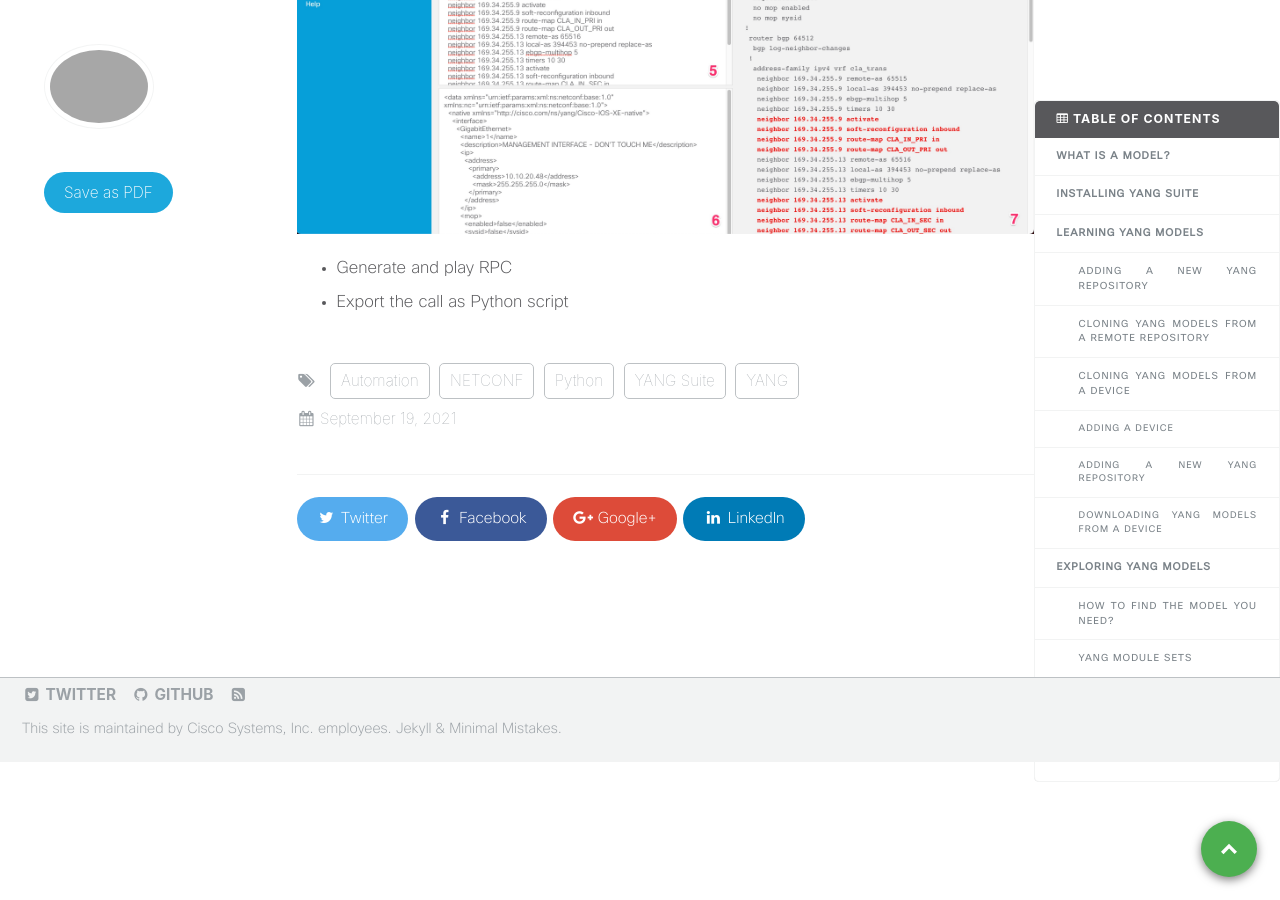
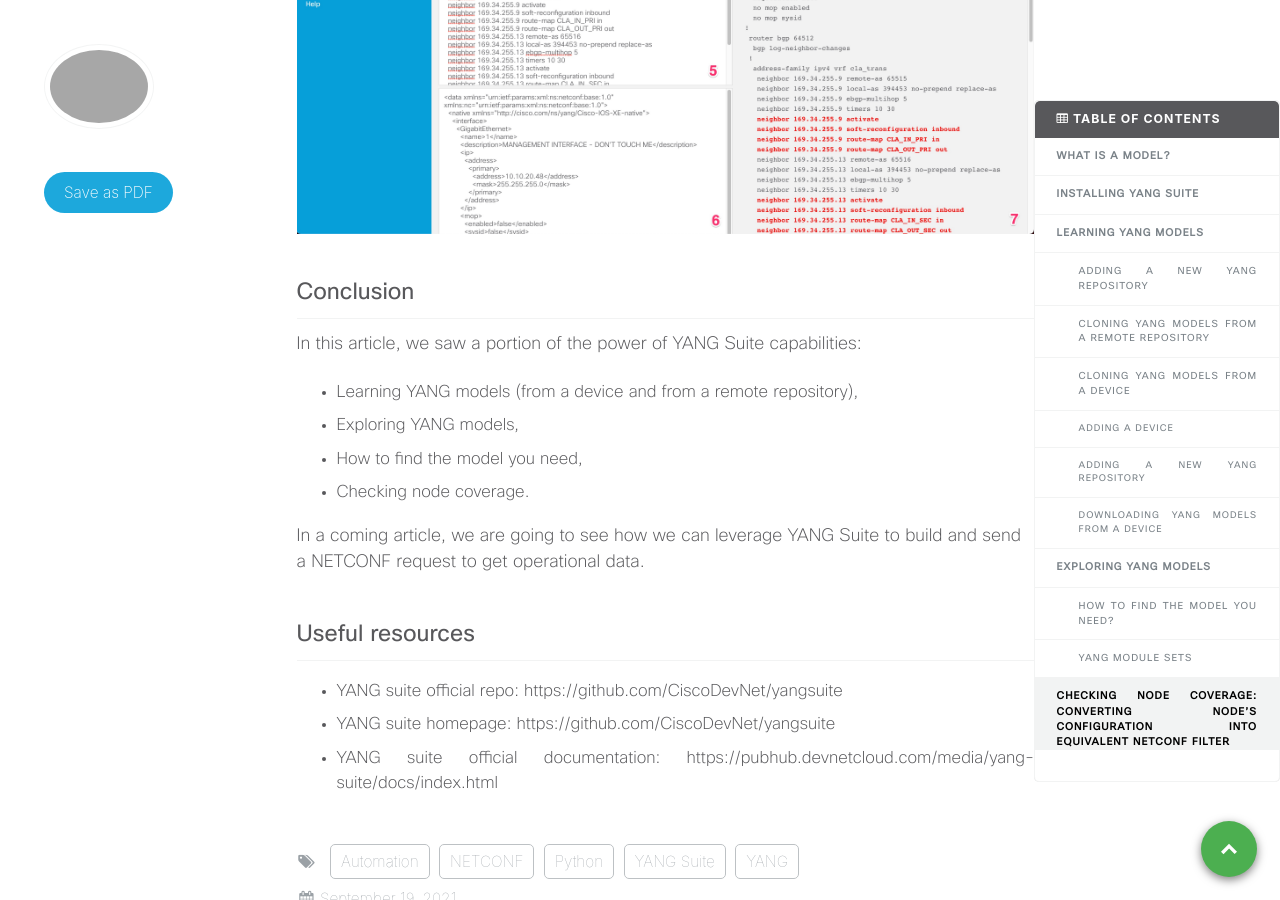
Before and after one commit to xrdocs/programmability, a Jekyll site: the page built from _tutorials/do-you-speak-yang.md, in a window 1280 px wide and 900 px high, scrolled down 12166 px. Built offline with Jekyll 4.4.1, drawn with Linux system fonts in a browser that asks for light colours; comment, search, counter and statistics services are not loaded.

Commit message:
conclusion + resources

```diff
--- a/_tutorials/do-you-speak-yang.md
+++ b/_tutorials/do-you-speak-yang.md
@@ -279,6 +279,18 @@ To check a configuration YANG coverage, follow the below steps:
 
 ![check YANG coverage.jpg]({{site.baseurl}}/images/check YANG coverage.jpg){: .align-center}
 
+# Conclusion
 
-* Generate and play RPC
-* Export the call as Python script
+In this article, we saw a portion of the power of YANG Suite capabilities:
+  - Learning YANG models (from a device and from a remote repository),
+  - Exploring YANG models,
+  - How to find the model you need,
+  - Checking node coverage.
+
+In a coming article, we are going to see how we can leverage YANG Suite to build and send a NETCONF request to get operational data.
+
+# Useful resources
+
+- YANG suite official repo: https://github.com/CiscoDevNet/yangsuite
+- YANG suite homepage: https://github.com/CiscoDevNet/yangsuite
+- YANG suite official documentation: https://pubhub.devnetcloud.com/media/yang-suite/docs/index.html
```
